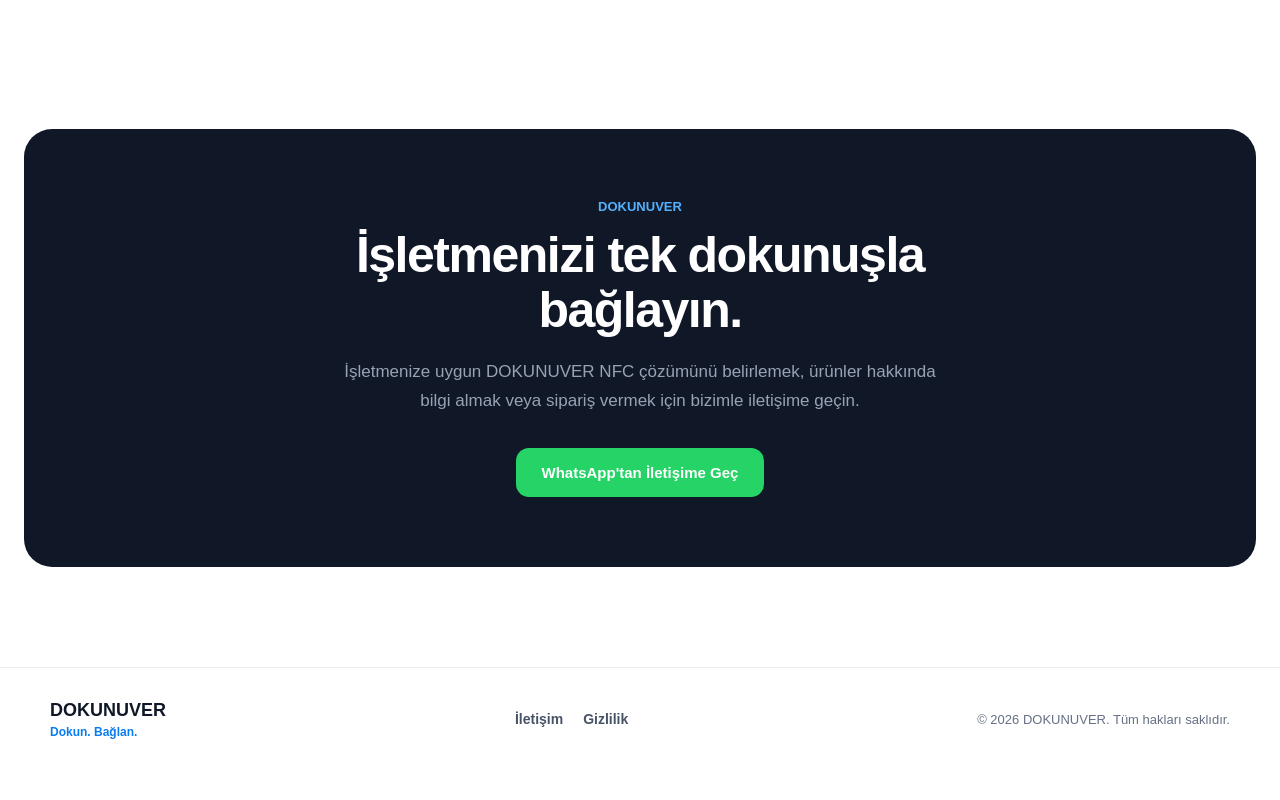
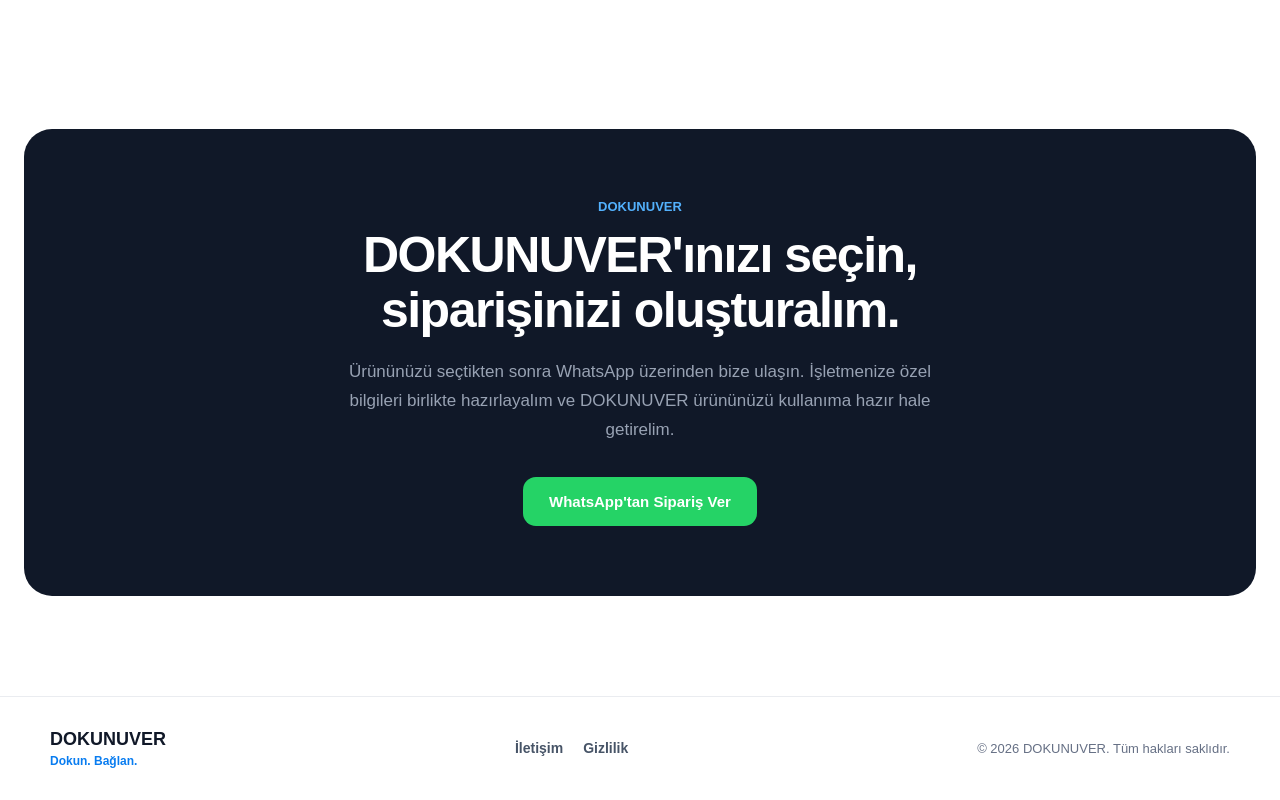
Before and after one commit to temurtasyucel-ops/dokunuver-Web, a Next.js app: page / in a window 1280 px wide. Shown: the part 3703-4503 px from the top of the page. Before the commit the page ends 4474 px from the top, so only its background shows below. Built offline with nearby package versions, Linux system fonts and the light colour scheme.

Commit message:
whatsapp change

```diff
--- a/app/page.js
+++ b/app/page.js
@@ -522,7 +522,8 @@ fiziksel DOKUNUVER ürünleriyle müşterilerinizin erişimine sunun.
         letterSpacing: "-1.5px",
       }}
     >
-      İşletmenizi tek dokunuşla bağlayın.
+      DOKUNUVER'ınızı seçin,
+siparişinizi oluşturalım.
     </h2>
 
     <p
@@ -534,13 +535,13 @@ fiziksel DOKUNUVER ürünleriyle müşterilerinizin erişimine sunun.
         lineHeight: "1.7",
       }}
     >
-      İşletmenize uygun DOKUNUVER NFC çözümünü belirlemek,
-      ürünler hakkında bilgi almak veya sipariş vermek için
-      bizimle iletişime geçin.
+      Ürününüzü seçtikten sonra WhatsApp üzerinden bize ulaşın.
+İşletmenize özel bilgileri birlikte hazırlayalım ve
+DOKUNUVER ürününüzü kullanıma hazır hale getirelim.
     </p>
 
     <a
-      href="https://wa.me/905075738349?text=Merhaba%20DOKUNUVER%2C%20NFC%20%C3%BCr%C3%BCnleriniz%20hakk%C4%B1nda%20bilgi%20almak%20istiyorum."
+      href="https://wa.me/905075738349?text=Merhaba%20DOKUNUVER%2C%20NFC%20%C3%BCr%C3%BCnlerinizden%20sipari%C5%9F%20vermek%20istiyorum."
       target="_blank"
       rel="noreferrer"
       style={{
@@ -554,7 +555,7 @@ fiziksel DOKUNUVER ürünleriyle müşterilerinizin erişimine sunun.
         fontWeight: "800",
       }}
     >
-      WhatsApp'tan İletişime Geç
+      WhatsApp'tan Sipariş Ver
     </a>
 
   </div>
```
